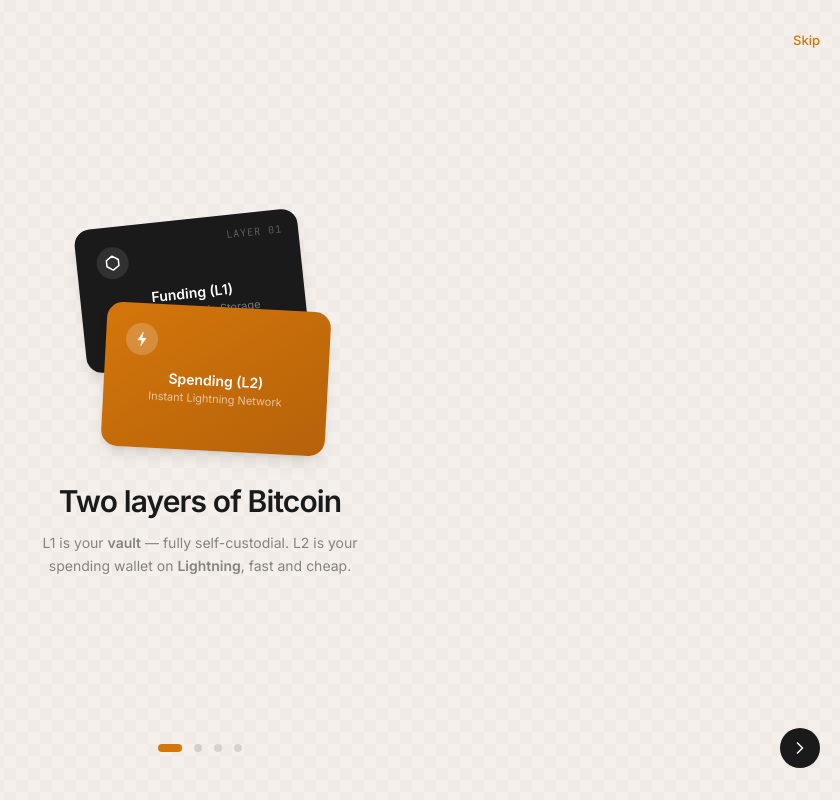
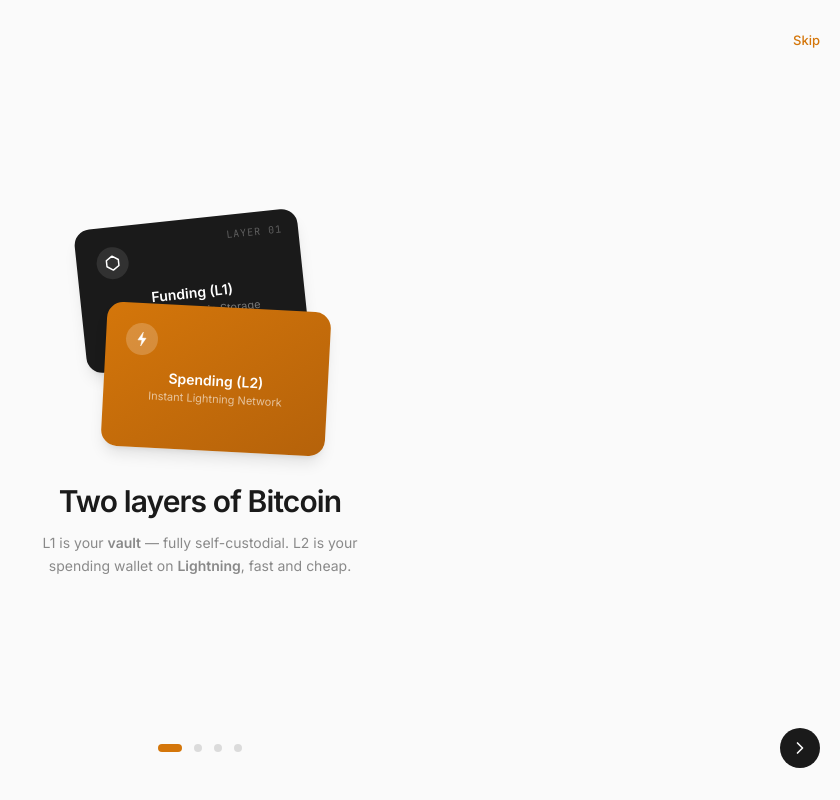
Before and after one commit to PraneethGunas/aegis-wallet, a Next.js app in the folder web/: page / in a window 1280 px wide. Shown: the whole page, without its empty margins (440-1280 px from the left). Built offline with nearby package versions, Linux system fonts and the light colour scheme; no server answers.

Commit message:
feat: simplify wallet initialization by removing unnecessary backend calls for L1

```diff
--- a/web/src/app/globals.css
+++ b/web/src/app/globals.css
@@ -2,7 +2,7 @@
 @import "tailwindcss";
 
 @theme inline {
-  --color-background: #F5F0EB;
+  --color-background: #FAFAFA;
   --color-foreground: #1A1A1A;
   --color-card: rgba(255, 255, 255, 0.65);
   --color-card-foreground: #1A1A1A;
@@ -60,15 +60,8 @@
 }
 
 @layer components {
-  /* Claude-style faded check background */
   .checks-bg {
-    background-image:
-      linear-gradient(45deg, rgba(0,0,0,0.018) 25%, transparent 25%),
-      linear-gradient(-45deg, rgba(0,0,0,0.018) 25%, transparent 25%),
-      linear-gradient(45deg, transparent 75%, rgba(0,0,0,0.018) 75%),
-      linear-gradient(-45deg, transparent 75%, rgba(0,0,0,0.018) 75%);
-    background-size: 24px 24px;
-    background-position: 0 0, 0 12px, 12px -12px, -12px 0px;
+    /* no-op — kept for class compatibility */
   }
 
   .glass {
```
Also changed, not shown: web/src/lib/store.js.
